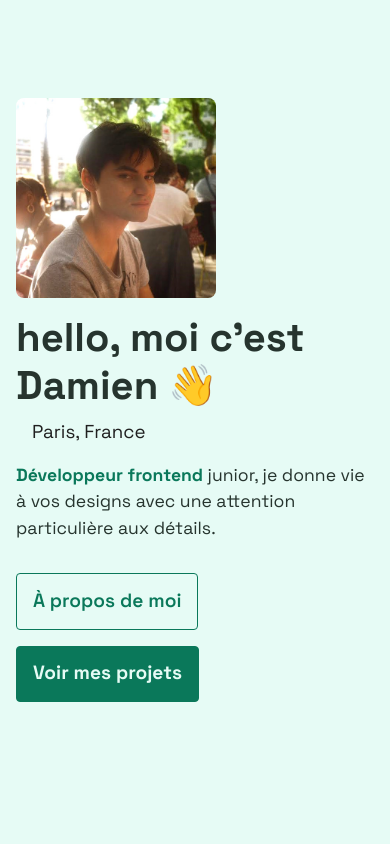
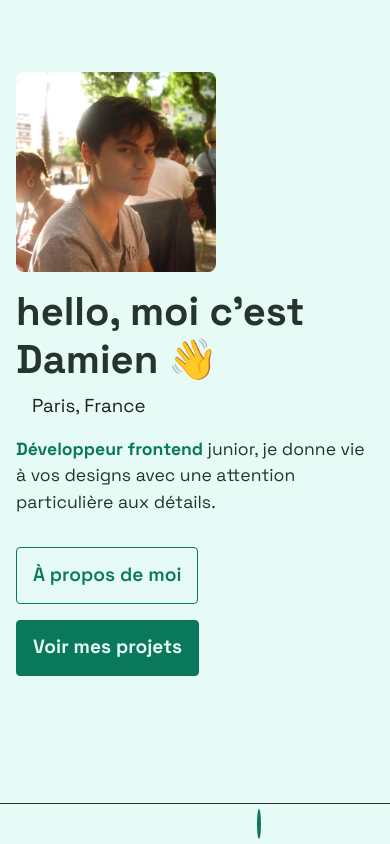
Before and after one commit to GDami/portfolio, a React (Vite) app: page / in a window 390 px wide. Built offline with nearby package versions, Linux system fonts and the light colour scheme; some icons are missing.

Commit message:
set the header at the bottom on lower resolutions

```diff
--- a/src/App.css
+++ b/src/App.css
@@ -114,17 +114,17 @@ g, path {
     overflow: auto;
     scroll-behavior: smooth;
 }
-/*
+
 @media screen and (max-width: 1024px) {
     .content-wrapper {
-        flex-direction: row-reverse;
+        flex-direction: column-reverse;
     }
 
-    .content {
+    /* .content {
         height: 100vh;
         height: 100dvh;
-    }
-} */
+    } */
+}
 
 @media screen and (max-width: 768px) {
     /* .section-title {
--- a/src/components/header/Header.css
+++ b/src/components/header/Header.css
@@ -166,22 +166,16 @@ a, a:visited {
 
 @media screen and (max-width: 1024px) {
 
-    /* #header { */
-        /* background-color: var(--color-header); */
-
-        /* position: static;
-
-        top: 0;
-        right: 0;
-        width: clamp(32px, 10vw,var(--header-height));
-        height: 100vh;
-        height: 100dvh;
-
-        border-left: solid 1px var(--color-main);
-    } */
+    #header {
+        flex-shrink: 0;
+        position: sticky;
+        top: auto;
+        bottom: 0;
+        border-top: solid 1px var(--color-main);
+    }
 
     #header.scrolled {
-        /* box-shadow: none; */
+        box-shadow: none;
     }
 
     #header nav {
@@ -248,7 +242,7 @@ a, a:visited {
     }
 
     #header nav #dark-toggle {
-        color: var(--color-main);
-        background-color: var(--color-bg);
+        padding: 2px;
+        border-radius: 50%;
     }
 }
```
